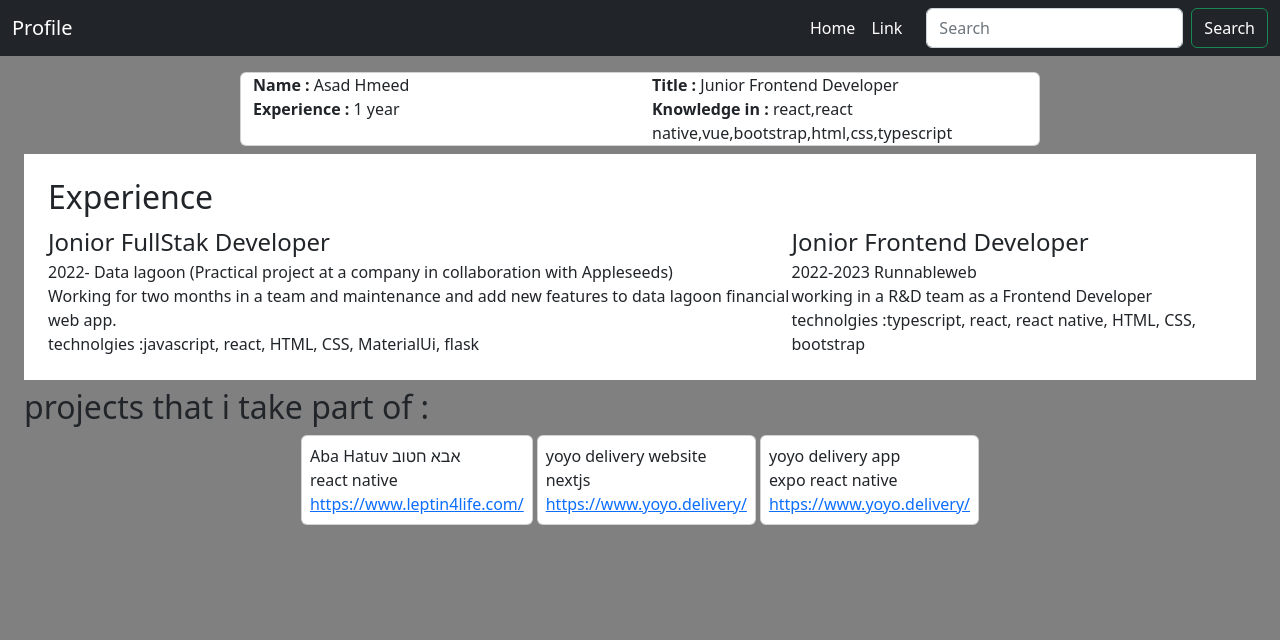
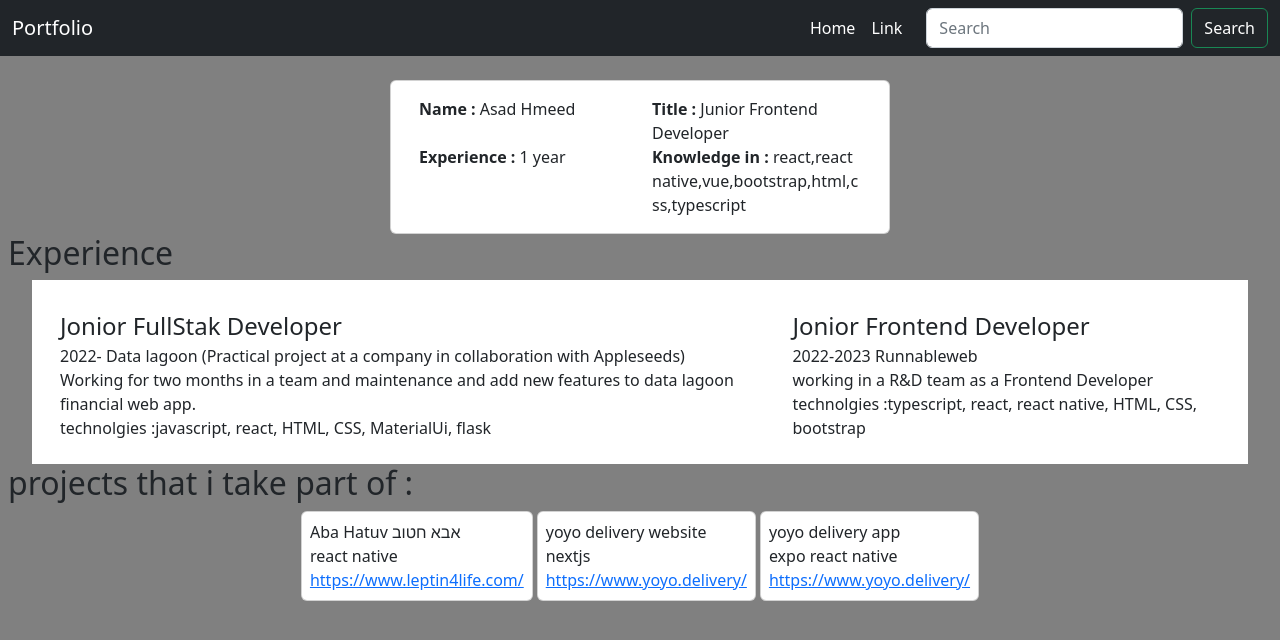
Before and after one commit to asadhmeed2/asadNx, a React (Vite) app in the folder packages/new-react-app/: page /Home in a window 1280 px wide. Shown: the top 640 px of the page. Built offline with nearby package versions, Linux system fonts and the light colour scheme.

Commit message:
fix some styles

```diff
--- a/packages/new-react-app/src/modules/components/ExpCardList/ExpCardList.tsx
+++ b/packages/new-react-app/src/modules/components/ExpCardList/ExpCardList.tsx
@@ -9,11 +9,11 @@ technolgies: ["typescript", "react" ,"react native", "HTML", "CSS", "bootstrap"]
 
 export const ExpCardList = () => {
   return (
+
     <div  className='bg-white p-4'>
-        <h2>Experience</h2>
         <div className='mt-1 d-flex '>
        {demoData.map(item =>{
-           return <div >
+           return <div className='ms-1'>
             <div className="fs-4">
                 <span>{item.title}</span>
             </div>
--- a/packages/new-react-app/src/modules/components/InfoCard/InfoCard.module.scss
+++ b/packages/new-react-app/src/modules/components/InfoCard/InfoCard.module.scss
@@ -1,5 +1,5 @@
 .card{
-    max-width: 800px;
+    max-width: 500px;
     margin:0 auto;
 }
 
--- a/packages/new-react-app/src/modules/components/InfoCard/InfoCard.tsx
+++ b/packages/new-react-app/src/modules/components/InfoCard/InfoCard.tsx
@@ -1,6 +1,7 @@
 import React from 'react'
 import { Card, Col, Container, Row } from 'react-bootstrap'
 
+import cn from 'classnames'
 
 import styles from './InfoCard.module.scss'
 
@@ -14,7 +15,7 @@ const demoData = {
 
 export const InfoCard = () => {
   return (
-    <Card className={styles.card}>
+    <Card className={cn(styles.card,'p-3')}>
         <Container className={styles.container}>
             <Row>
                 <Col sm="12" md="6" className={styles.name}>
--- a/packages/new-react-app/src/modules/components/ProjectsCardList/ProjectsCardList.tsx
+++ b/packages/new-react-app/src/modules/components/ProjectsCardList/ProjectsCardList.tsx
@@ -12,8 +12,7 @@ const demodata = [{id:'1', title:'Aba Hatuv  אבא חטוב', description:'', f
 
 export const ProjectsCardList = () => {
   return (
-    <>
-      <h2>projects that i take part of :</h2>
+
     <div className={cn('d-flex ps-1 justify-content-center',styles.list)}>
     {
       demodata.map((item)=>{
@@ -35,6 +34,5 @@ export const ProjectsCardList = () => {
       })
     }
     </div>
-    </>
   )
 }
--- a/packages/new-react-app/src/modules/home/Home.tsx
+++ b/packages/new-react-app/src/modules/home/Home.tsx
@@ -12,8 +12,15 @@ export const Home = () => {
             </div>
             <InfoCard/>
 
+            <div className="">
+            <h2>Experience</h2>
+            </div>
             <div className="mt-2 px-4 ">
             <ExpCardList/>
+            </div>
+
+            <div className="">
+            <h2>projects that i take part of :</h2>
             </div>
 
             <div className="mt-2 px-4 ">
--- a/packages/new-react-app/src/shared/layout/Layout.tsx
+++ b/packages/new-react-app/src/shared/layout/Layout.tsx
@@ -9,7 +9,7 @@ export const Layout = ({children}:Props) => {
     <div>
         <Header/>
 
-        <main>
+        <main className='p-2'>
             {children}
         </main>
     </div>
--- a/packages/new-react-app/src/shared/layout/navbar/NavBar.tsx
+++ b/packages/new-react-app/src/shared/layout/navbar/NavBar.tsx
@@ -5,7 +5,7 @@ export const NavBar = () => {
   return (
     <Navbar bg="dark" expand={'sm'} className="mb-3">
           <Container fluid>
-            <Navbar.Brand href="#" className='text-white'>Profile</Navbar.Brand>
+            <Navbar.Brand href="#" className='text-white'>Portfolio</Navbar.Brand>
             <Navbar.Toggle aria-controls={`offcanvasNavbar-expand`} />
             <Navbar.Offcanvas
               id={`offcanvasNavbar-expand`}
```
